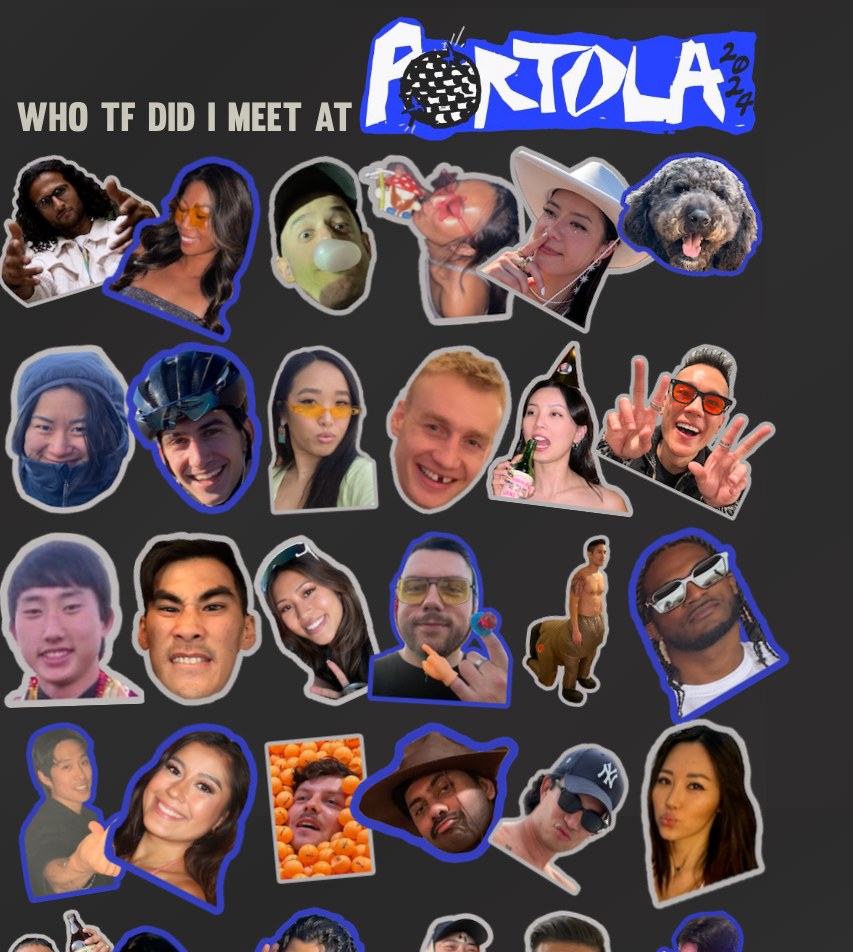
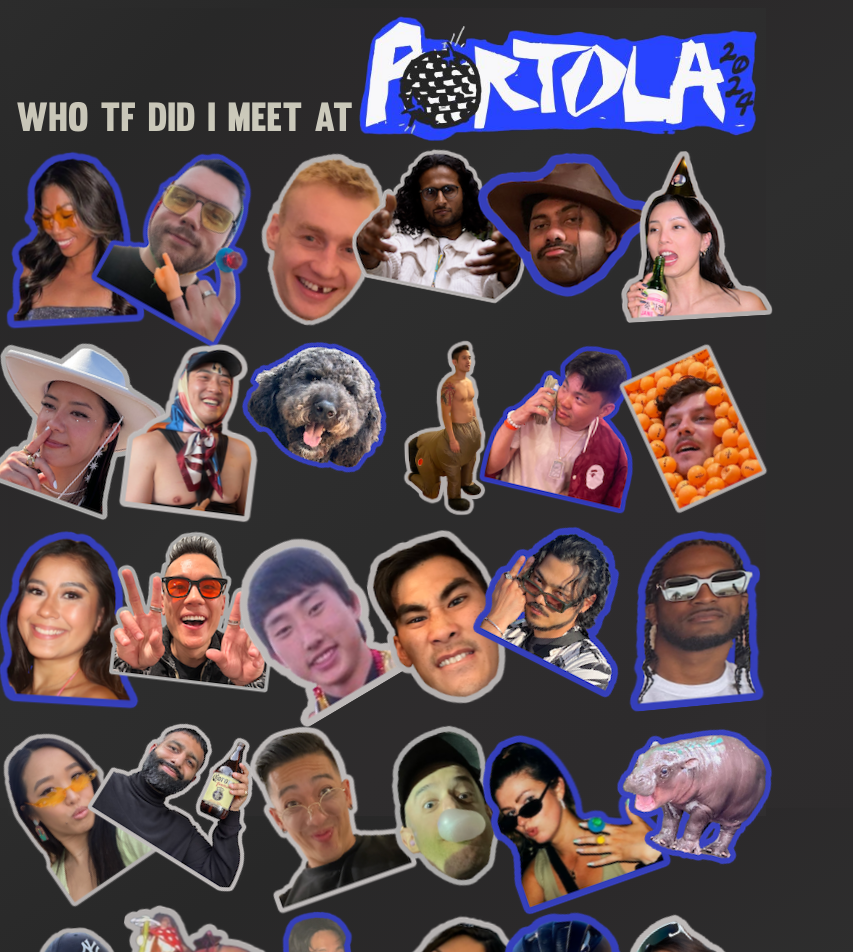
Before and after one commit to astom15/portola24, a React (Vite) app: page / in a window 1280 px wide. Shown: the top 952 px of the page, without its empty margins (0-853 px from the left). Built offline with nearby package versions, Linux system fonts and the light colour scheme.

Commit message:
moodeng:

```diff
--- a/src/stickerData.ts
+++ b/src/stickerData.ts
@@ -239,4 +239,12 @@
     href: "https://www.instagram.com/m_x_a/",
     name: "malia",
   },
+  {
+    id: 31,
+    lqip: "/images/lqip/moodeng-lqip.jpg",
+    src: "/images/moodeng.png",
+    alt: "moodeng",
+    href: "https://www.instagram.com/immoodeng/",
+    name: "moodeng",
+  },
 ];
```
Also changed, not shown: firebase.json, public/images/lqip/moodeng-lqip.jpg (added), public/images/moodeng.png (added).
